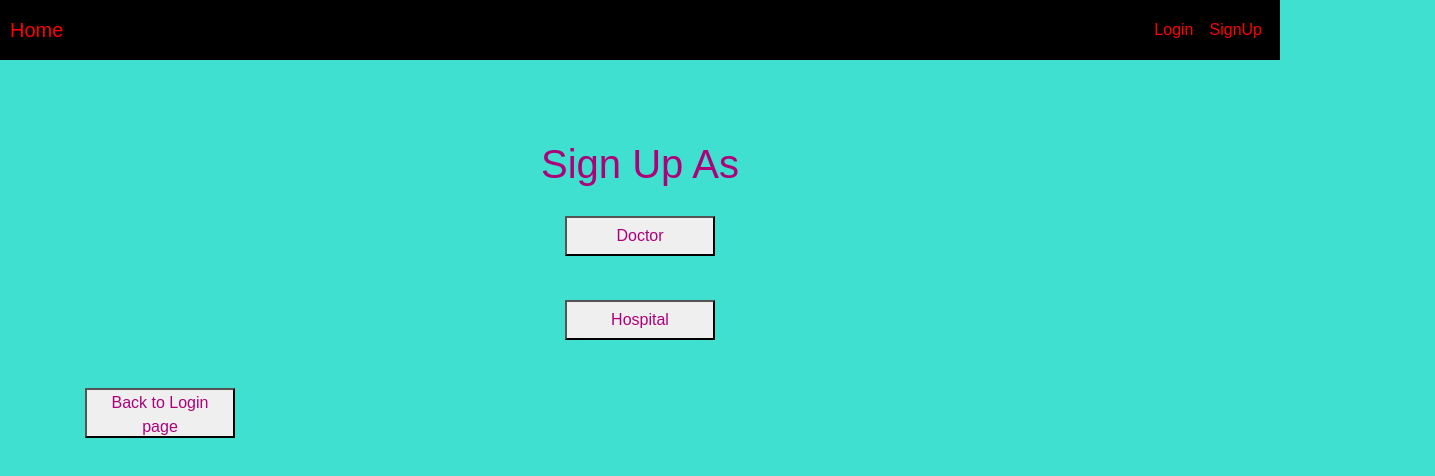
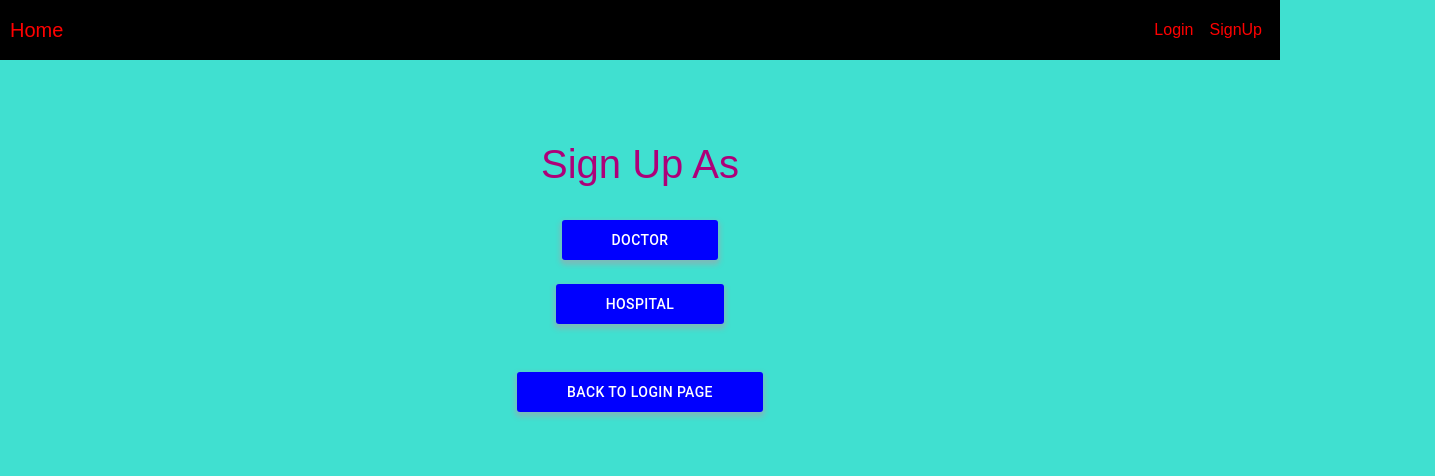
Before and after one commit to MohammadHijaz/Tabeeb-schedule, a React (Create React App) app: page /SignUp in a window 1280 px wide. Shown: the top 476 px of the page, 1435 px wide, since content can reach past the window. Built offline with nearby package versions, Linux system fonts and the light colour scheme.

Commit message:
Added a Button Component

```diff
--- /dev/null
+++ b/src/Components/Button.js
@@ -0,0 +1,27 @@
+import React from 'react';
+import { makeStyles } from '@material-ui/core/styles';
+import Button from '@material-ui/core/Button';
+const useStyles = makeStyles({
+  root: {
+    background : 'blue',
+    border: 0,
+    borderRadius: 3,
+    boxShadow: '0 3px 5px 2px rgba(255, 105, 135, .3)',
+    color: 'white',
+    height: 40,
+    padding: '0 50px',
+  },
+});
+
+export default function Hook(props) {
+  const classes = useStyles();
+  return (
+  <Button
+    className={classes.root}
+    onClick ={props.onClick}
+    style={{background : props.color }}
+    >
+    {props.text}
+  </Button>
+  )
+}
--- a/src/Screens/CodesGen.js
+++ b/src/Screens/CodesGen.js
@@ -1,6 +1,6 @@
 import React, { Component } from 'react';
 import Styles from 'styled-components';
-import Button from '@material-ui/core/Button';
+import Button from '../Components/Button';
   const MainContainer = Styles.div`
   display : flex;
   background-color: turquoise;
@@ -75,7 +75,7 @@ export default class CodesGen extends Component {
               <p class="box">{this.state.code[3]}</p>
         </div>
         <br/>
-        <Button style={{color : 'red', backgroundColor : 'blue'}} onClick={() => this.Copy()}>Copy</Button>
+        <Button text="copy" color='red' onClick={() => this.Copy()}/>
         <span style={{color : this.state.copiedTextColor , fontWeight : 'bold'}}>{this.state.Text}</span>
       </MainContainer>
     );
--- a/src/Screens/LogInAsDr.js
+++ b/src/Screens/LogInAsDr.js
@@ -2,8 +2,8 @@ import React, { Component } from "react";
 import MuiThemeProvider from "material-ui/styles/MuiThemeProvider";
 import AppBar from "material-ui/AppBar";
 import TextField from "material-ui/TextField";
-import RaisedButton from "material-ui/RaisedButton";
 import styles from 'styled-components';
+import Button from '../Components/Button';
 const Container = styles.div `
   display : flex;
   align-items: center;
@@ -55,10 +55,8 @@ export class LoginAsDr extends Component {
             defaultValue={this.state.password}
           />
           <br />
-          <RaisedButton
-            label="next"
-            primary={true}
-            style={{margin : 15}}
+          <Button
+            text="next"
           />
         </React.Fragment>
       </MuiThemeProvider>
--- a/src/Screens/Login.js
+++ b/src/Screens/Login.js
@@ -1,6 +1,6 @@
 import React, { Component } from 'react'
-import "./Login.css";
-import Doc from "./doc.png";
+import "../css/Login.css";
+import Doc from "../Images/doc.png";
 class Login extends Component {
   render() {
     return (
--- a/src/Screens/LoginAsHl.js
+++ b/src/Screens/LoginAsHl.js
@@ -2,8 +2,8 @@ import React, { Component } from "react";
 import MuiThemeProvider from "material-ui/styles/MuiThemeProvider";
 import AppBar from "material-ui/AppBar";
 import TextField from "material-ui/TextField";
-import RaisedButton from "material-ui/RaisedButton";
 import styles from 'styled-components';
+import Button from '../Components/Button';
 const Container = styles.div `
   display : flex;
   align-items: center;
@@ -46,12 +46,9 @@ export class FormUserDetails extends Component {
             defaultValue={this.state.password}
           />
           <br />
-          <RaisedButton
-            label="next"
-            primary={true}
-            style={{margin : 15}}
+          <Button
+            text="next"
             onClick={() => {
-
             }}
           />
         </React.Fragment>
--- a/src/Screens/SignUp.js
+++ b/src/Screens/SignUp.js
@@ -1,20 +1,22 @@
 import React, { Component } from 'react'
-import "./SignUp.css"
+import "../css/SignUp.css"
+import Button from '../Components/Button';
 class SignUp extends Component {
   render() {
     return (
       <div className="container">
         <h1 className='primary'> Sign Up As</h1>
+        <br/>
         <a href="SignUpDr">
-            <button className="Doc">Doctor</button>
+            <Button className="Doc" text="Doctor"/>
         </a>
         <br/><br/>
         <a href="SignUpHl">
-            <button className="Doc">Hospital</button>
+        <Button className="Doc" text="Hospital"/>
         </a>
         <br/><br/><br/>
         <a href="/">
-            <button className="button">Back to Login page</button>
+            <Button className="button" text="Back to Login page"/>
         </a>
       </div>
     );
--- a/src/Screens/SignUpAsDr.js
+++ b/src/Screens/SignUpAsDr.js
@@ -1,6 +1,7 @@
 import React, { Component } from "react";
-import "./SignUpAsDr.css";
-import Dpic from './Dpic.png'
+import "../css/SignUpAsDr.css";
+import Dpic from '../Images/Dpic.png'
+import Button from '../Components/Button';
 export class SignUpAsDr extends Component {
    state = {
     FirstName : "",
@@ -92,9 +93,8 @@ export class SignUpAsDr extends Component {
               />
             </div>
             <br />
-            <button id="button" primary={true} onClick={this.continue}>
-              sign up
-            </button>
+            <Button id="button" text="Signup"  onClick={this.continue}/>
+
           </div>
         </div>
       </div>
--- a/src/Screens/SignUpHl.js
+++ b/src/Screens/SignUpHl.js
@@ -2,7 +2,7 @@ import React, { Component } from "react";
 import MuiThemeProvider from "material-ui/styles/MuiThemeProvider";
 import AppBar from "material-ui/AppBar";
 import TextField from "material-ui/TextField";
-import RaisedButton from "material-ui/RaisedButton";
+import Button from '../Components/Button';
 import styles from 'styled-components';
 const Container = styles.div `
   display : flex;
@@ -54,10 +54,10 @@ export class SignUpHl extends Component {
     />
     <br />
     <a href="CodeGen">
-    <RaisedButton
-    label="Join"
-    primary={true}
-    style={{margin : 15}}
+    <Button
+    text="Join"
+    color = "red"
+
     />
     </a>
     </React.Fragment>
```
Also changed, not shown: src/Images/Dpic.png (renamed from src/Screens/Dpic.png), src/Images/doc.png (renamed from src/Screens/doc.png), src/css/Login.css (renamed from src/Screens/Login.css), src/css/SignUp.css (renamed from src/Screens/SignUp.css), src/css/SignUpAsDr.css (renamed from src/Screens/SignUpAsDr.css).
